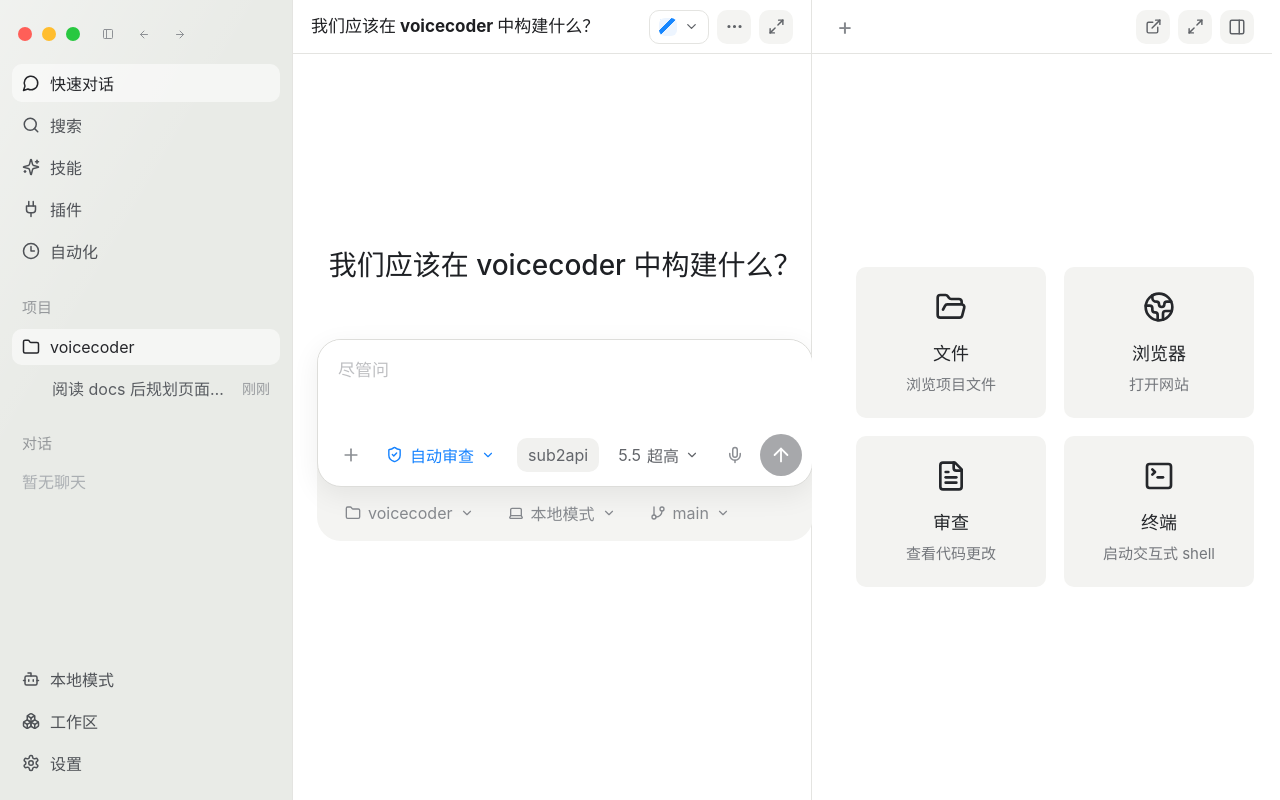
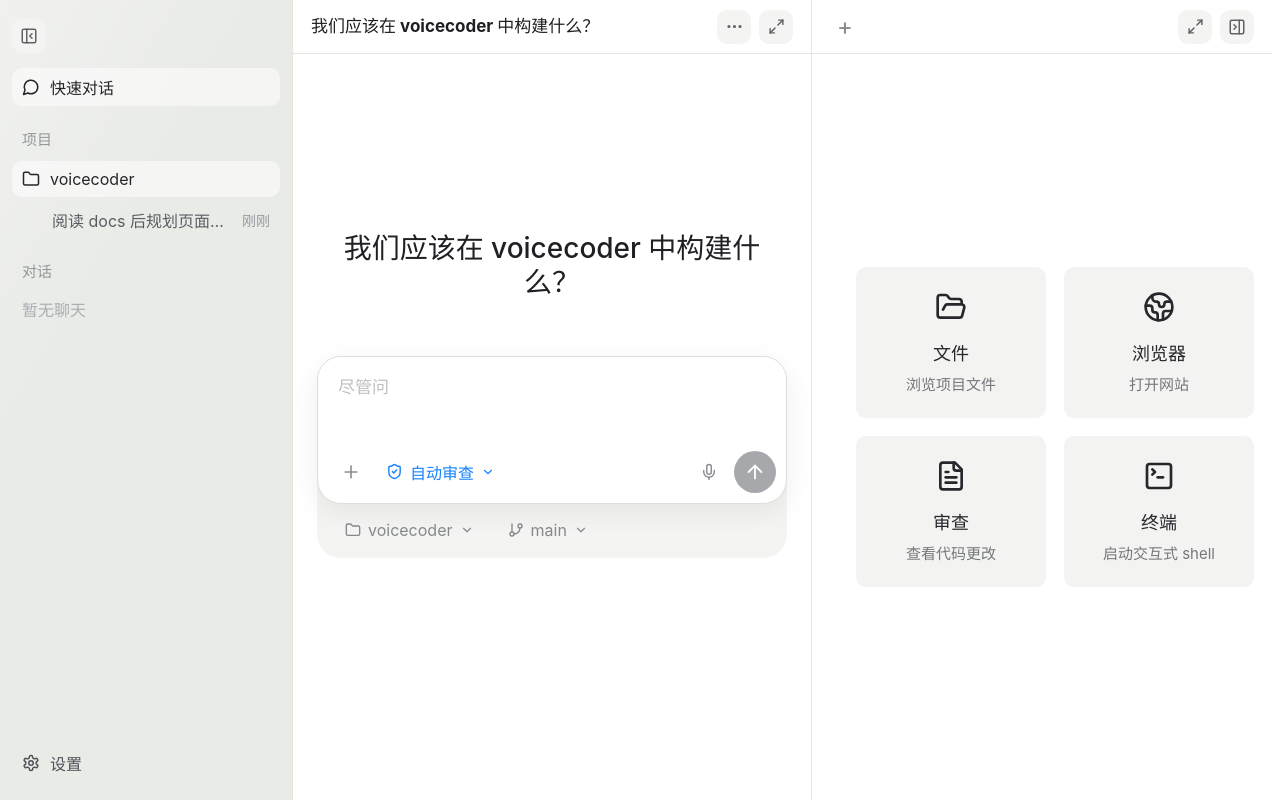
Before and after one commit to ZeyuZuo/voicecoder, a React (Vite) app in the folder app/: page / in a window 1280 px wide. Built offline with nearby package versions, Linux system fonts and the light colour scheme.

Commit message:
Refine sidebar layout controls

```diff
--- a/app/src/components/AppShell.tsx
+++ b/app/src/components/AppShell.tsx
@@ -1,10 +1,21 @@
 import { ConversationPane } from "./ConversationPane";
 import { Sidebar } from "./Sidebar";
 import { WorkspacePane } from "./WorkspacePane";
+import { useAppState } from "../providers/AppStateProvider";
 
 export function AppShell() {
+  const { sidebarCollapsed, workspaceCollapsed, maximizedPane } = useAppState();
+  const shellClasses = [
+    "app-shell",
+    sidebarCollapsed ? "is-sidebar-collapsed" : "",
+    workspaceCollapsed ? "is-workspace-collapsed" : "",
+    maximizedPane ? `is-${maximizedPane}-maximized` : ""
+  ]
+    .filter(Boolean)
+    .join(" ");
+
   return (
-    <main className="app-shell">
+    <main className={shellClasses}>
       <Sidebar />
       <ConversationPane />
       <WorkspacePane />
--- a/app/src/components/Composer.tsx
+++ b/app/src/components/Composer.tsx
@@ -3,7 +3,6 @@ import {
   ChevronDown,
   Folder,
   GitBranch,
-  Laptop,
   Mic,
   Plus,
   Search,
@@ -49,12 +48,6 @@ export function Composer() {
             </button>
           </div>
           <div className="composer-actions-right">
-            <button className="model-pill">sub2api</button>
-            <button className="strength-pill">
-              <span>5.5</span>
-              <span>超高</span>
-              <ChevronDown size={14} />
-            </button>
             <button className="icon-button quiet" aria-label="语音输入">
               <Mic size={18} />
             </button>
@@ -127,11 +120,6 @@ export function Composer() {
           ) : null}
         </div>
         <button className="context-chip">
-          <Laptop size={16} />
-          <span>本地模式</span>
-          <ChevronDown size={14} />
-        </button>
-        <button className="context-chip">
           <GitBranch size={16} />
           <span>main</span>
           <ChevronDown size={14} />
--- a/app/src/components/ConversationPane.tsx
+++ b/app/src/components/ConversationPane.tsx
@@ -1,27 +1,36 @@
-import { ChevronDown, Maximize2, MoreHorizontal } from "lucide-react";
+import { Maximize2, Minimize2, MoreHorizontal, PanelLeft, PanelLeftClose, PanelRight, PanelRightClose } from "lucide-react";
 import { useAppState } from "../providers/AppStateProvider";
 import { Composer } from "./Composer";
 
 export function ConversationPane() {
-  const { currentProject } = useAppState();
+  const { currentProject, maximizedPane, sidebarCollapsed, workspaceCollapsed, toggleMaximizedPane, toggleSidebar, toggleWorkspace } = useAppState();
+  const maximized = maximizedPane === "conversation";
 
   return (
     <section className="conversation-pane">
       <header className="pane-header conversation-header">
-        <div className="conversation-title-block">
-          <h1>{currentProject ? `我们应该在 ${currentProject.name} 中构建什么？` : "我们应该在 voicecoder 中构建什么？"}</h1>
+        <div className="conversation-header-left">
+          {sidebarCollapsed ? (
+            <button className="icon-button edge-toggle" aria-label="展开左侧边栏" onClick={toggleSidebar}>
+              <PanelLeft size={18} />
+            </button>
+          ) : null}
+          <div className="conversation-title-block">
+            <h1>{currentProject ? `我们应该在 ${currentProject.name} 中构建什么？` : "我们应该在 voicecoder 中构建什么？"}</h1>
+          </div>
         </div>
         <div className="header-actions">
-          <button className="chip-button compact">
-            <span className="provider-dot" />
-            <ChevronDown size={15} />
-          </button>
           <button className="icon-button" aria-label="更多">
             <MoreHorizontal size={19} />
           </button>
-          <button className="icon-button" aria-label="最大化">
-            <Maximize2 size={17} />
+          <button className="icon-button" aria-label={maximized ? "还原对话区域" : "放大对话区域"} onClick={() => toggleMaximizedPane("conversation")}>
+            {maximized ? <Minimize2 size={17} /> : <Maximize2 size={17} />}
           </button>
+          {workspaceCollapsed ? (
+            <button className="icon-button edge-toggle" aria-label="展开右侧边栏" onClick={toggleWorkspace}>
+              <PanelRight size={18} />
+            </button>
+          ) : null}
         </div>
       </header>
 
--- a/app/src/components/Sidebar.tsx
+++ b/app/src/components/Sidebar.tsx
@@ -1,46 +1,23 @@
 import {
-  ArrowLeft,
-  ArrowRight,
-  Bot,
-  Boxes,
-  Clock3,
   Folder,
   MessageCircle,
-  PanelLeft,
-  Plug,
-  Search,
-  Settings,
-  Sparkles
+  PanelLeftClose,
+  Settings
 } from "lucide-react";
 import { useAppState } from "../providers/AppStateProvider";
 
 const navItems = [
-  { label: "快速对话", icon: MessageCircle, active: true },
-  { label: "搜索", icon: Search },
-  { label: "技能", icon: Sparkles },
-  { label: "插件", icon: Plug },
-  { label: "自动化", icon: Clock3 }
+  { label: "快速对话", icon: MessageCircle, active: true }
 ];
 
 export function Sidebar() {
-  const { projects, conversations, currentProject, selectProject } = useAppState();
+  const { projects, conversations, currentProject, selectProject, toggleSidebar } = useAppState();
 
   return (
     <aside className="sidebar">
-      <div className="window-row">
-        <div className="traffic-lights" aria-hidden="true">
-          <span className="traffic-light traffic-light-red" />
-          <span className="traffic-light traffic-light-yellow" />
-          <span className="traffic-light traffic-light-green" />
-        </div>
-        <button className="icon-button ghost" aria-label="切换侧边栏">
-          <PanelLeft size={16} />
-        </button>
-        <button className="icon-button ghost" aria-label="后退">
-          <ArrowLeft size={17} />
-        </button>
-        <button className="icon-button ghost" aria-label="前进">
-          <ArrowRight size={17} />
+      <div className="sidebar-header">
+        <button className="icon-button" aria-label="折叠左侧边栏" onClick={toggleSidebar}>
+          <PanelLeftClose size={18} />
         </button>
       </div>
 
@@ -107,14 +84,6 @@ export function Sidebar() {
 
       <div className="sidebar-footer">
         <button className="nav-item">
-          <Bot size={18} />
-          <span>本地模式</span>
-        </button>
-        <button className="nav-item">
-          <Boxes size={18} />
-          <span>工作区</span>
-        </button>
-        <button className="nav-item">
           <Settings size={18} />
           <span>设置</span>
         </button>
--- a/app/src/components/WorkspacePane.tsx
+++ b/app/src/components/WorkspacePane.tsx
@@ -1,11 +1,11 @@
 import {
   Code2,
-  ExternalLink,
   FileText,
   FolderOpen,
   Globe2,
   Maximize2,
-  PanelRight,
+  Minimize2,
+  PanelRightClose,
   SquareTerminal
 } from "lucide-react";
 import { useAppState } from "../providers/AppStateProvider";
@@ -38,7 +38,8 @@ const launcherItems = [
 ];
 
 export function WorkspacePane() {
-  const { workspaceMode, setWorkspaceMode, currentProject } = useAppState();
+  const { workspaceMode, setWorkspaceMode, currentProject, maximizedPane, toggleMaximizedPane, toggleWorkspace } = useAppState();
+  const maximized = maximizedPane === "workspace";
 
   return (
     <section className="workspace-pane">
@@ -49,14 +50,11 @@ export function WorkspacePane() {
           </button>
         </div>
         <div className="header-actions">
-          <button className="icon-button" aria-label="外部打开">
-            <ExternalLink size={17} />
+          <button className="icon-button" aria-label={maximized ? "还原右侧区域" : "放大右侧区域"} onClick={() => toggleMaximizedPane("workspace")}>
+            {maximized ? <Minimize2 size={17} /> : <Maximize2 size={17} />}
           </button>
-          <button className="icon-button" aria-label="最大化">
-            <Maximize2 size={17} />
-          </button>
-          <button className="icon-button" aria-label="切换工作区">
-            <PanelRight size={18} />
+          <button className="icon-button" aria-label="折叠右侧边栏" onClick={toggleWorkspace}>
+            <PanelRightClose size={18} />
           </button>
         </div>
       </header>
--- a/app/src/providers/AppStateProvider.tsx
+++ b/app/src/providers/AppStateProvider.tsx
@@ -14,11 +14,17 @@ type AppStateContextValue = {
   conversations: Conversation[];
   currentProject?: Project;
   workspaceMode: WorkspaceMode;
+  sidebarCollapsed: boolean;
+  workspaceCollapsed: boolean;
+  maximizedPane: "conversation" | "workspace" | null;
   prompt: string;
   addProjectFromPicker: () => Promise<void>;
   addProjectFromPath: (path: string) => void;
   selectProject: (projectId?: string) => void;
   setWorkspaceMode: (mode: WorkspaceMode) => void;
+  toggleSidebar: () => void;
+  toggleWorkspace: () => void;
+  toggleMaximizedPane: (pane: "conversation" | "workspace") => void;
   setPrompt: (value: string) => void;
 };
 
@@ -85,6 +91,9 @@ const AppStateContext = createContext<AppStateContextValue | null>(null);
 export function AppStateProvider({ children }: { children: ReactNode }) {
   const [state, setState] = useState<PersistedState>(() => loadState());
   const [workspaceMode, setWorkspaceMode] = useState<WorkspaceMode>("launcher");
+  const [sidebarCollapsed, setSidebarCollapsed] = useState(false);
+  const [workspaceCollapsed, setWorkspaceCollapsed] = useState(false);
+  const [maximizedPane, setMaximizedPane] = useState<"conversation" | "workspace" | null>(null);
   const [prompt, setPrompt] = useState("");
 
   const currentProject = useMemo(
@@ -145,20 +154,42 @@ export function AppStateProvider({ children }: { children: ReactNode }) {
     });
   };
 
+  const toggleSidebar = () => {
+    setSidebarCollapsed((collapsed) => !collapsed);
+  };
+
+  const toggleWorkspace = () => {
+    setWorkspaceCollapsed((collapsed) => !collapsed);
+    setMaximizedPane((pane) => (pane === "workspace" ? null : pane));
+  };
+
+  const toggleMaximizedPane = (pane: "conversation" | "workspace") => {
+    setMaximizedPane((currentPane) => (currentPane === pane ? null : pane));
+    if (pane === "workspace") {
+      setWorkspaceCollapsed(false);
+    }
+  };
+
   const value = useMemo<AppStateContextValue>(
     () => ({
       projects: state.projects,
       conversations: state.conversations,
       currentProject,
       workspaceMode,
+      sidebarCollapsed,
+      workspaceCollapsed,
+      maximizedPane,
       prompt,
       addProjectFromPicker,
       addProjectFromPath,
       selectProject,
       setWorkspaceMode,
+      toggleSidebar,
+      toggleWorkspace,
+      toggleMaximizedPane,
       setPrompt
     }),
-    [currentProject, prompt, state.conversations, state.projects, workspaceMode]
+    [currentProject, maximizedPane, prompt, sidebarCollapsed, state.conversations, state.projects, workspaceCollapsed, workspaceMode]
   );
 
   return <AppStateContext.Provider value={value}>{children}</AppStateContext.Provider>;
--- a/app/src/styles.css
+++ b/app/src/styles.css
@@ -52,51 +52,59 @@ button {
   height: 100vh;
   overflow: hidden;
   background: var(--surface);
+  transition: grid-template-columns 240ms cubic-bezier(0.22, 1, 0.36, 1);
+}
+
+.app-shell.is-sidebar-collapsed {
+  grid-template-columns: 0 minmax(520px, 1fr) minmax(460px, 0.95fr);
+}
+
+.app-shell.is-workspace-collapsed {
+  grid-template-columns: 292px minmax(520px, 1fr) 0;
+}
+
+.app-shell.is-sidebar-collapsed.is-workspace-collapsed {
+  grid-template-columns: 0 minmax(520px, 1fr) 0;
+}
+
+.app-shell.is-conversation-maximized {
+  grid-template-columns: 0 minmax(680px, 1fr) 0;
+}
+
+.app-shell.is-workspace-maximized {
+  grid-template-columns: 0 0 minmax(760px, 1fr);
 }
 
 .sidebar {
   display: flex;
   flex-direction: column;
-  gap: 18px;
+  gap: 14px;
   min-width: 0;
-  padding: 22px 12px 18px;
+  padding: 18px 12px;
   overflow: hidden;
   background:
     linear-gradient(120deg, rgb(255 255 255 / 34%), transparent 36%),
     var(--sidebar-bg);
   color: #46494d;
+  transition:
+    padding 220ms cubic-bezier(0.22, 1, 0.36, 1),
+    gap 220ms cubic-bezier(0.22, 1, 0.36, 1);
 }
 
-.window-row {
+.sidebar-header {
   display: flex;
   align-items: center;
-  gap: 12px;
-  min-height: 24px;
-  padding: 0 6px;
+  justify-content: flex-start;
+  min-height: 36px;
 }
 
-.traffic-lights {
-  display: inline-flex;
-  gap: 10px;
-  margin-right: 4px;
-}
-
-.traffic-light {
-  width: 14px;
-  height: 14px;
-  border-radius: 999px;
-}
-
-.traffic-light-red {
-  background: #ff5f58;
-}
-
-.traffic-light-yellow {
-  background: #ffbd2e;
-}
-
-.traffic-light-green {
-  background: #28c840;
+.app-shell.is-sidebar-collapsed .sidebar,
+.app-shell.is-conversation-maximized .sidebar,
+.app-shell.is-workspace-maximized .sidebar {
+  gap: 0;
+  padding: 0;
+  opacity: 0;
+  pointer-events: none;
 }
 
 .sidebar-section {
@@ -104,6 +112,10 @@ button {
   flex-direction: column;
   gap: 8px;
   min-height: 0;
+  width: 100%;
+  transition:
+    opacity 180ms ease,
+    transform 220ms cubic-bezier(0.22, 1, 0.36, 1);
 }
 
 .nav-section {
@@ -115,6 +127,25 @@ button {
   color: #95989b;
   font-size: 15px;
   font-weight: 600;
+  transition:
+    opacity 160ms ease,
+    height 220ms cubic-bezier(0.22, 1, 0.36, 1);
+}
+
+.app-shell.is-sidebar-collapsed .sidebar-title,
+.app-shell.is-sidebar-collapsed .conversation-stack,
+.app-shell.is-sidebar-collapsed .sidebar-empty,
+.app-shell.is-conversation-maximized .sidebar-title,
+.app-shell.is-conversation-maximized .conversation-stack,
+.app-shell.is-conversation-maximized .sidebar-empty,
+.app-shell.is-workspace-maximized .sidebar-title,
+.app-shell.is-workspace-maximized .conversation-stack,
+.app-shell.is-workspace-maximized .sidebar-empty {
+  height: 0;
+  margin: 0;
+  overflow: hidden;
+  opacity: 0;
+  pointer-events: none;
 }
 
 .nav-item,
@@ -132,6 +163,11 @@ button {
   color: #4f5257;
   cursor: pointer;
   text-align: left;
+  transition:
+    background 160ms ease,
+    color 160ms ease,
+    width 220ms cubic-bezier(0.22, 1, 0.36, 1),
+    padding 220ms cubic-bezier(0.22, 1, 0.36, 1);
 }
 
 .nav-item:hover,
@@ -151,6 +187,9 @@ button {
   overflow: hidden;
   text-overflow: ellipsis;
   white-space: nowrap;
+  transition:
+    opacity 150ms ease,
+    max-width 220ms cubic-bezier(0.22, 1, 0.36, 1);
 }
 
 .project-stack,
@@ -200,6 +239,7 @@ button {
   display: flex;
   flex-direction: column;
   gap: 4px;
+  width: 100%;
   margin-top: auto;
 }
 
@@ -208,11 +248,31 @@ button {
   position: relative;
   min-width: 0;
   background: var(--surface);
+  overflow: hidden;
+  transition:
+    opacity 180ms ease,
+    transform 240ms cubic-bezier(0.22, 1, 0.36, 1);
 }
 
 .conversation-pane {
   border-left: 1px solid var(--line);
   border-right: 1px solid var(--line);
+}
+
+.app-shell.is-workspace-maximized .conversation-pane {
+  border: 0;
+  opacity: 0;
+  pointer-events: none;
+  transform: translateX(-8px);
+}
+
+.app-shell.is-workspace-maximized .conversation-pane > * {
+  opacity: 0;
+  pointer-events: none;
+}
+
+.app-shell.is-conversation-maximized .workspace-pane {
+  opacity: 0.96;
 }
 
 .pane-header {
@@ -222,10 +282,18 @@ button {
   height: 54px;
   padding: 0 18px;
   border-bottom: 1px solid var(--line);
+  transition: padding 220ms cubic-bezier(0.22, 1, 0.36, 1);
 }
 
 .conversation-header {
   background: rgb(255 255 255 / 86%);
+}
+
+.conversation-header-left {
+  display: flex;
+  align-items: center;
+  min-width: 0;
+  gap: 10px;
 }
 
 .conversation-title-block {
@@ -241,6 +309,10 @@ button {
   line-height: 1.3;
   text-overflow: ellipsis;
   white-space: nowrap;
+}
+
+.edge-toggle {
+  flex: 0 0 auto;
 }
 
 .header-actions,
@@ -261,11 +333,8 @@ button {
 }
 
 .icon-button,
-.chip-button,
 .tool-button,
-.context-chip,
-.model-pill,
-.strength-pill {
+.context-chip {
   display: inline-flex;
   align-items: center;
   justify-content: center;
@@ -294,28 +363,9 @@ button {
 }
 
 .icon-button:hover,
-.chip-button:hover,
 .tool-button:hover,
-.context-chip:hover,
-.model-pill:hover,
-.strength-pill:hover {
+.context-chip:hover {
   background: var(--surface-hover);
-}
-
-.chip-button.compact {
-  height: 34px;
-  min-width: 60px;
-  border: 1px solid var(--line);
-  background: #fff;
-}
-
-.provider-dot {
-  width: 18px;
-  height: 18px;
-  border-radius: 6px;
-  background:
-    linear-gradient(135deg, #1787ff 10%, transparent 10% 36%, #1787ff 36% 52%, transparent 52%),
-    #edf5ff;
 }
 
 .empty-conversation {
@@ -323,6 +373,9 @@ button {
   place-items: center;
   height: calc(100% - 54px);
   padding: 44px 24px;
+  transition:
+    opacity 180ms ease,
+    transform 240ms cubic-bezier(0.22, 1, 0.36, 1);
 }
 
 .prompt-stage {
@@ -390,21 +443,6 @@ button {
 
 .tool-button.accent {
   color: var(--accent);
-}
-
-.model-pill,
-.strength-pill {
-  flex: 0 0 auto;
-  height: 34px;
-  padding: 0 11px;
-  background: #f1f1ef;
-  color: #62656a;
-  white-space: nowrap;
-}
-
-.strength-pill {
-  gap: 6px;
-  background: transparent;
 }
 
 .send-button {
@@ -530,8 +568,24 @@ button {
   flex-direction: column;
 }
 
+.app-shell.is-workspace-collapsed .workspace-pane {
+  opacity: 0;
+  pointer-events: none;
+  transform: translateX(8px);
+}
+
+.app-shell.is-conversation-maximized .workspace-pane {
+  opacity: 0;
+  pointer-events: none;
+  transform: translateX(8px);
+}
+
 .workspace-header {
   background: #fff;
+}
+
+.workspace-header .header-actions {
+  margin-left: auto;
 }
 
 .workspace-tabs {
@@ -560,6 +614,9 @@ button {
   flex: 1;
   place-items: center;
   padding: 44px;
+  transition:
+    opacity 180ms ease,
+    transform 240ms cubic-bezier(0.22, 1, 0.36, 1);
 }
 
 .launcher-grid {
@@ -637,6 +694,14 @@ button {
   .workspace-pane {
     display: none;
   }
+
+  .app-shell.is-sidebar-collapsed,
+  .app-shell.is-workspace-collapsed,
+  .app-shell.is-sidebar-collapsed.is-workspace-collapsed,
+  .app-shell.is-conversation-maximized,
+  .app-shell.is-workspace-maximized {
+    grid-template-columns: 0 minmax(500px, 1fr);
+  }
 }
 
 @media (max-width: 760px) {
```
